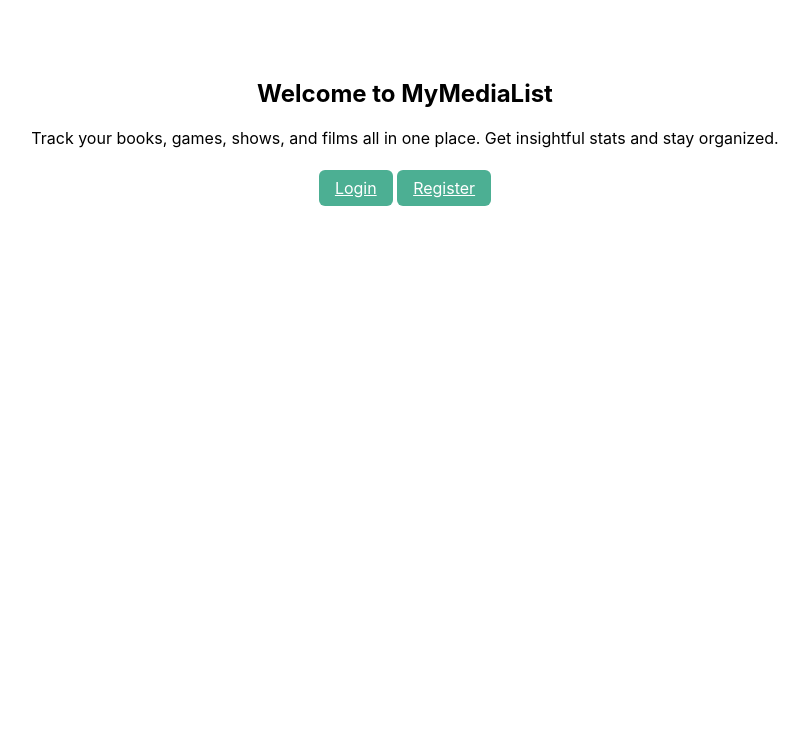
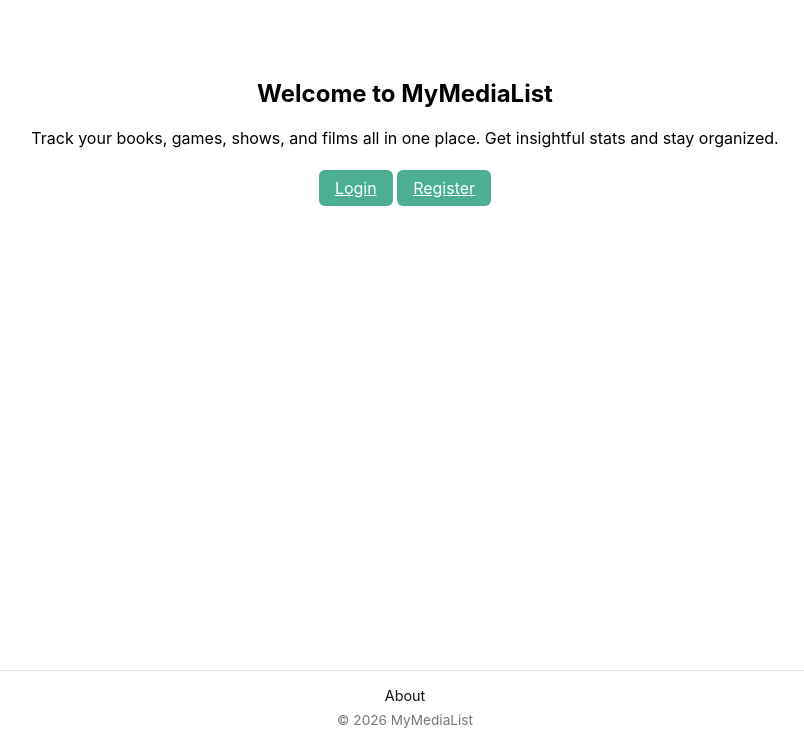
Before and after one commit to KKENN-rook/MyMediaList, a Flask app: page / in a window 1280 px wide. Shown: the part 56-800 px from the top of the page, without its empty margins (235-1039 px from the left). Run offline with Flask 3, Linux system fonts and the light colour scheme; the visitor is signed in with stand-in values (Sample User, id 1).

Commit message:
Add footer and about page with API credits

```diff
--- a/mymedialist/routes/main.py
+++ b/mymedialist/routes/main.py
@@ -21,6 +21,14 @@ def profile():
     for category in CATEGORY_TITLES.keys():
         stats_by_category[category] = get_category_stats(db.session, user_id=current_user.id, category=category)
     return render_template(
-        "profile.html", stats_by_category=stats_by_category, category_titles=CATEGORY_TITLES, status_labels=STATUS_LABELS,
-        statuses=STATUSES
+        "profile.html",
+        stats_by_category=stats_by_category,
+        category_titles=CATEGORY_TITLES,
+        status_labels=STATUS_LABELS,
+        statuses=STATUSES,
     )
+
+
+@bp.route("/about")
+def about():
+    return render_template("about.html")
--- a/mymedialist/static/style.css
+++ b/mymedialist/static/style.css
@@ -16,6 +16,14 @@
 body {
     margin: 0;
     font-family: Inter, system-ui, -apple-system, Segoe UI, Roboto, Arial, sans-serif;
+    min-height: 100vh;
+    display: flex;
+    flex-direction: column;
+}
+
+main {
+    /* pushes footer down when content is short */
+    flex: 1;
 }
 
 /* ======= AUTH FORM =========== */
@@ -525,5 +533,51 @@ button:active,
 
 .metadata-value {
     margin: 0;
-    /* remove default dd margin */
 }
+
+/* ===== ABOUT PAGE ===== */
+
+.api-credit {
+    margin-top: 20px;
+}
+
+.tmdb-logo {
+    height: 40px;
+    display: block;
+    margin-bottom: 10px;
+}
+
+/* =====  FOOTER ===== */
+
+.footer {
+    /* background: #1e3b33; */
+    border-top: 1px solid #e0e0e0;
+    padding: 16px 0;
+    font-size: 0.9rem;
+    color: #111;
+}
+
+.footer-inner {
+    max-width: 980px;
+    margin: 0 auto;
+    padding: 0 16px;
+
+    display: flex;
+    flex-direction: column;
+    align-items: center;
+    gap: 8px;
+}
+
+.footer a {
+    color: inherit;
+    text-decoration: none;
+}
+
+.footer a:hover {
+    text-decoration: underline;
+}
+
+.footer-copy {
+    font-size: 0.85rem;
+    color: #777;
+}
--- a/mymedialist/templates/base.html
+++ b/mymedialist/templates/base.html
@@ -54,6 +54,13 @@
             {% block content %}{% endblock %}
         </div>
     </main>
-</body>
+    <footer class="footer">
+        <div class="footer-inner">
+            <div class="footer-links">
+                <a href="{{ url_for('main.about') }}">About</a>
+            </div>
+            <div class="footer-copy">© 2026 MyMediaList</div>
+        </div>
+    </footer>
 
 </html>
```
Also changed, not shown: mymedialist/templates/about.html (added, +37 -0 lines), mymedialist/static/images/tmdb-logo.svg (added).
